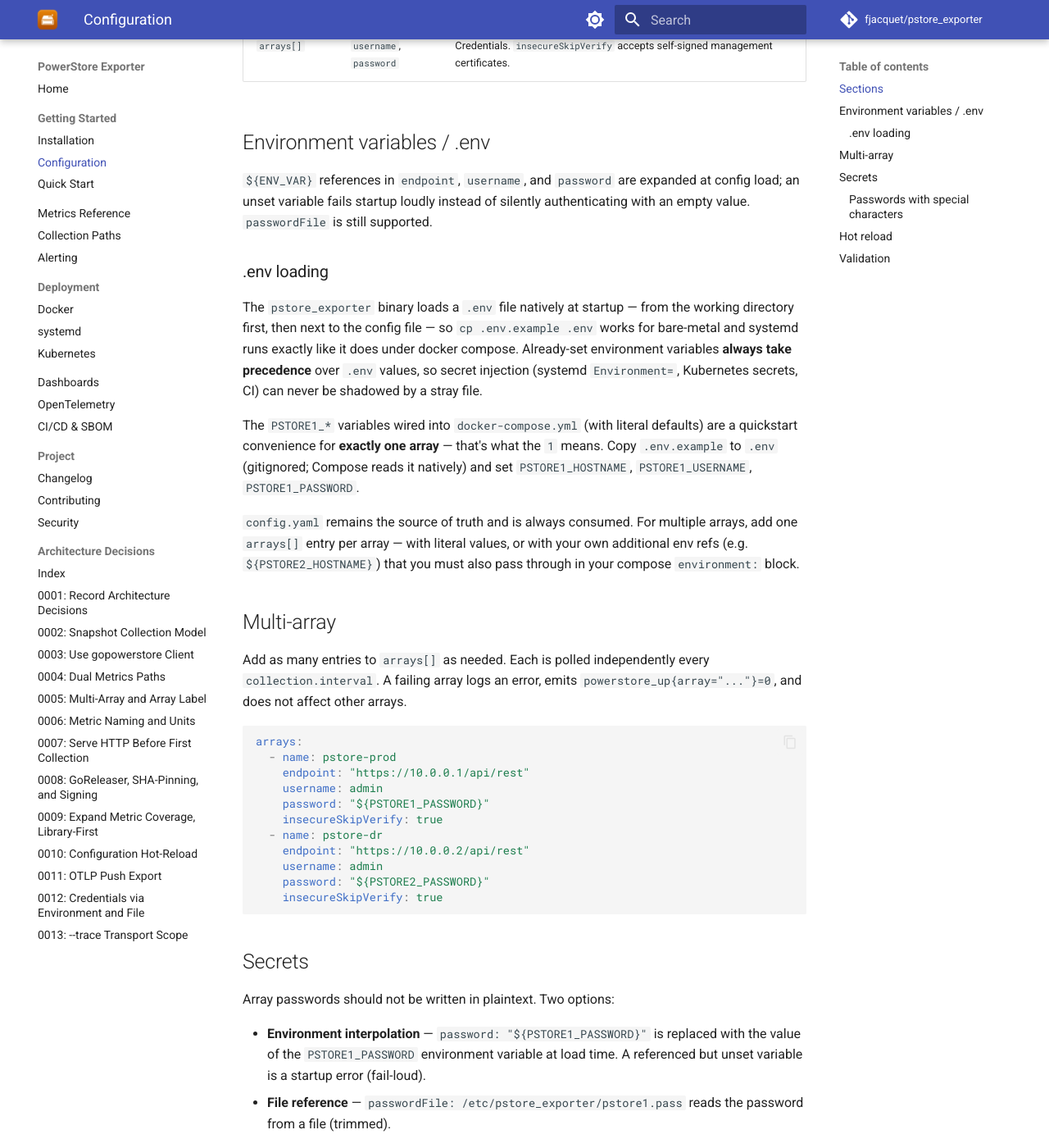
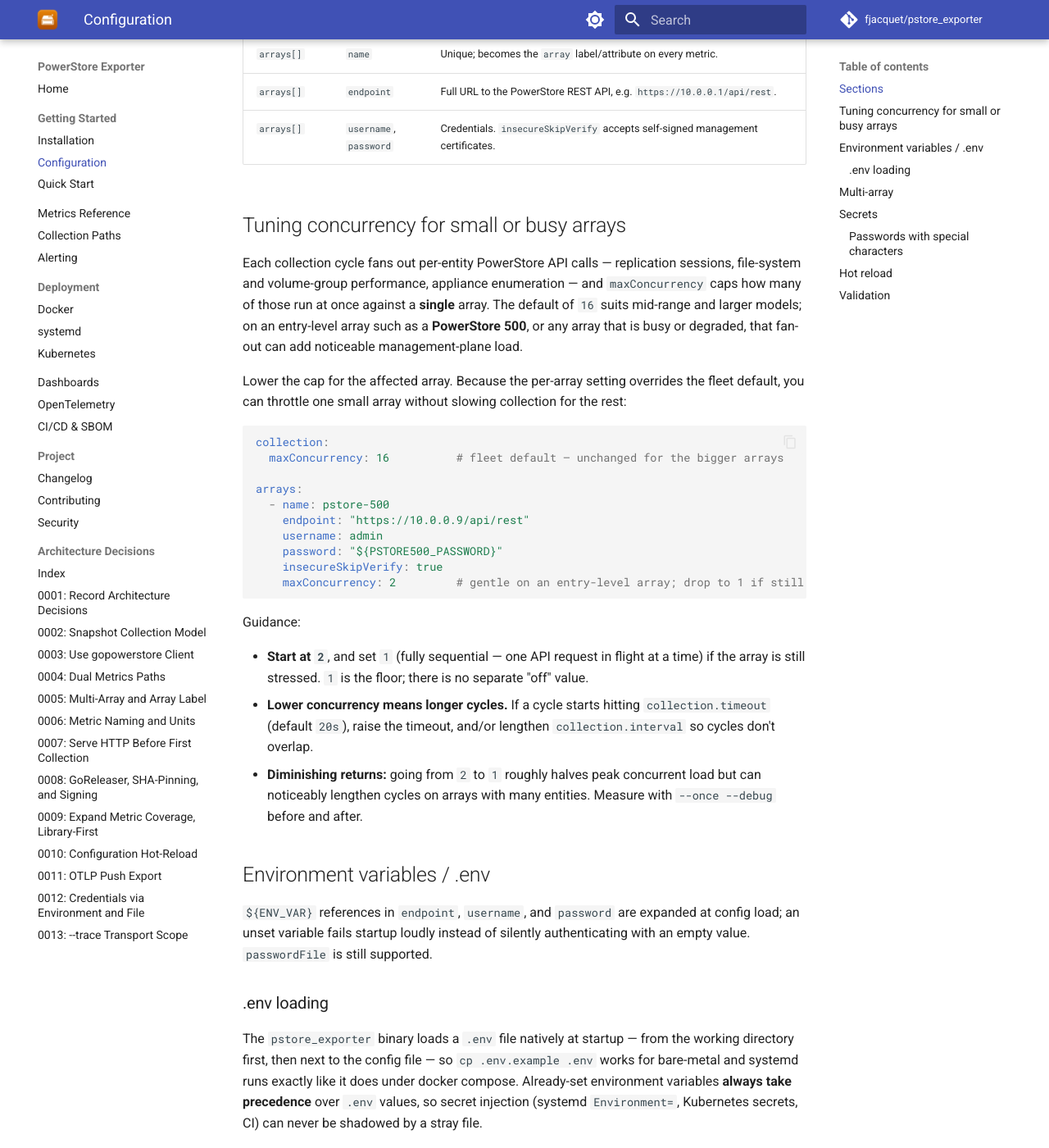
Before and after one commit to fjacquet/pstore_exporter, an MkDocs documentation site: the page built from docs/getting-started/configuration.md, in a window 1280 px wide and 1400 px high, scrolled down 1631 px. Shown: the whole window at 82% size. Built offline with MkDocs 1.6.1 and Material for MkDocs 9.7.7, drawn with Linux system fonts in a browser that asks for light colours; comment, search, counter and statistics services are not loaded; some of the changed text lies outside the part shown.

Commit message:
docs(config): document maxConcurrency tuning for small/busy arrays
Surface the per-array concurrency knob for entry-level models like the
PowerStore 500. Clarify the valid range (1 = fully sequential .. N;
0/unset = default 16) in config.yaml and the settings table, and add a
"Tuning concurrency for small or busy arrays" section with a per-array
override example plus timeout/interval trade-off guidance.

Co-Authored-By: Claude Opus 4.8 (1M context) <noreply@anthropic.com>

````diff
--- a/docs/getting-started/configuration.md
+++ b/docs/getting-started/configuration.md
@@ -33,7 +33,8 @@ arrays:
     password: "${PSTORE1_PASSWORD}"
     insecureSkipVerify: true
     # interval: Five_Mins   # optional: override the stats interval on the PowerStore side
-    # maxConcurrency: 8     # optional: override the fleet concurrency cap for this array
+    # maxConcurrency: 2     # optional: override the fleet concurrency cap for this array
+    #                       # (e.g. a PowerStore 500; use 1 for fully sequential)
 ```
 
 ## Sections
@@ -44,12 +45,47 @@ arrays:
 | `server` | `logName` | Log file path (use an **absolute** path so it resolves the same in containers); empty string logs to stdout (recommended under systemd/k8s). If the path is not writable, logging falls back to stdout with a warning instead of failing to start. |
 | `collection` | `interval` | Background poll period for every array. Matches Prometheus scrape cadence well at `30s`. |
 | `collection` | `timeout` | Per-array timeout; a slow/unreachable array fails fast without blocking others. |
-| `collection` | `maxConcurrency` | Cap on concurrent PowerStore API requests per array's per-entity fan-outs (replication, FS/VG perf, appliance enumeration). Default `16`. Lower it to reduce load on a busy/degraded array — cycles run slower, so a larger `timeout` may be needed. Override per array with `arrays[].maxConcurrency`. |
+| `collection` | `maxConcurrency` | Cap on concurrent PowerStore API requests per array's per-entity fan-outs (replication, FS/VG perf, appliance enumeration). Default `16`. Valid range: `1` (fully sequential — gentlest load) up to any positive integer; `0`/unset uses the default. Lower it to reduce load on a busy/degraded array or an entry-level model — cycles run slower, so a larger `timeout` may be needed. Override per array with `arrays[].maxConcurrency` to throttle one array without slowing the rest of the fleet. See [Tuning concurrency for small or busy arrays](#tuning-concurrency-for-small-or-busy-arrays). |
 | `opentelemetry.metrics` | `enabled`, `endpoint`, `interval` | OTLP gRPC metric push. |
 | `opentelemetry.tracing` | `enabled`, `endpoint`, `samplingRate` | OTLP gRPC tracing for diagnosing slow cycles. |
 | `arrays[]` | `name` | Unique; becomes the `array` label/attribute on every metric. |
 | `arrays[]` | `endpoint` | Full URL to the PowerStore REST API, e.g. `https://10.0.0.1/api/rest`. |
 | `arrays[]` | `username`, `password` | Credentials. `insecureSkipVerify` accepts self-signed management certificates. |
+
+## Tuning concurrency for small or busy arrays
+
+Each collection cycle fans out per-entity PowerStore API calls — replication sessions,
+file-system and volume-group performance, appliance enumeration — and `maxConcurrency`
+caps how many of those run at once against a **single** array. The default of `16` suits
+mid-range and larger models; on an entry-level array such as a **PowerStore 500**, or any
+array that is busy or degraded, that fan-out can add noticeable management-plane load.
+
+Lower the cap for the affected array. Because the per-array setting overrides the fleet
+default, you can throttle one small array without slowing collection for the rest:
+
+```yaml
+collection:
+  maxConcurrency: 16          # fleet default — unchanged for the bigger arrays
+
+arrays:
+  - name: pstore-500
+    endpoint: "https://10.0.0.9/api/rest"
+    username: admin
+    password: "${PSTORE500_PASSWORD}"
+    insecureSkipVerify: true
+    maxConcurrency: 2         # gentle on an entry-level array; drop to 1 if still stressed
+```
+
+Guidance:
+
+- **Start at `2`**, and set `1` (fully sequential — one API request in flight at a time)
+  if the array is still stressed. `1` is the floor; there is no separate "off" value.
+- **Lower concurrency means longer cycles.** If a cycle starts hitting
+  `collection.timeout` (default `20s`), raise the timeout, and/or lengthen
+  `collection.interval` so cycles don't overlap.
+- **Diminishing returns:** going from `2` to `1` roughly halves peak concurrent load but
+  can noticeably lengthen cycles on arrays with many entities. Measure with `--once
+  --debug` before and after.
 
 ## Environment variables / .env
 
````
Also changed, not shown: config.yaml (+7 -4 lines).
